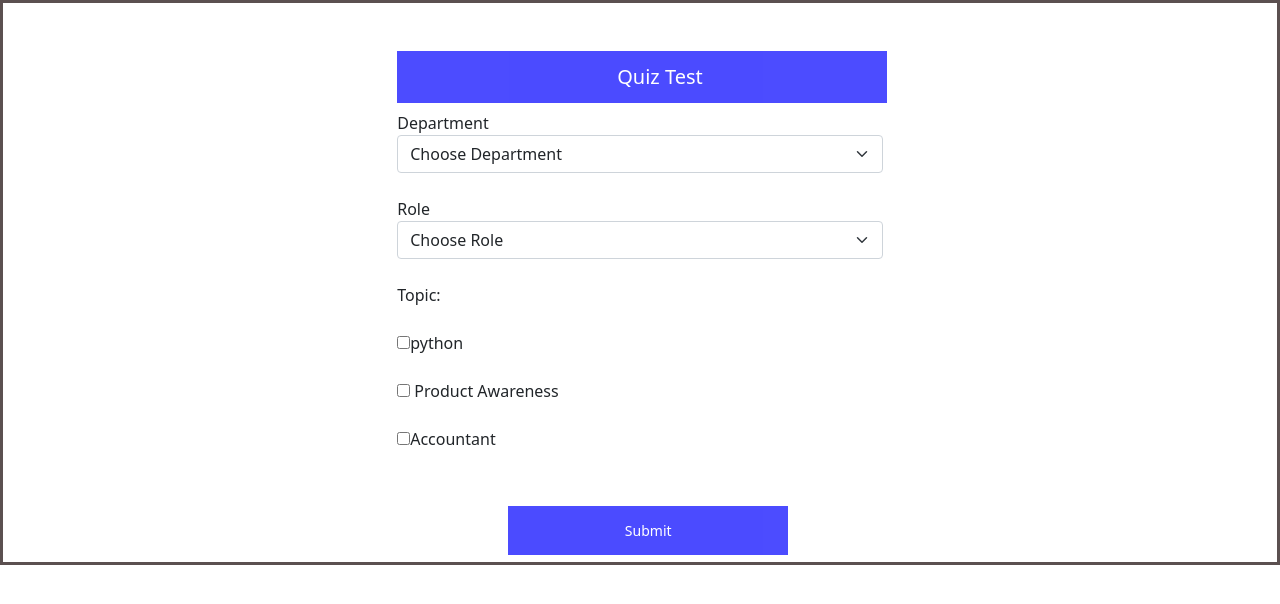
After one commit to yuvaraj2708/aptitude, a Django app: page /depart/ in a window 1280 px wide. The commit adds this page. Shown: the top 604 px of the page. Run offline with Django 4.2, Linux system fonts and the light colour scheme.

Commit message:
create dropllist

```diff
--- /dev/null
+++ b/Quiz/templates/department.html
@@ -0,0 +1,100 @@
+<!doctype html>
+<html lang="en">
+<head>
+    <meta charset="utf-8">
+    <meta name="viewport" content="width=device-width, initial-scale=1">
+    <link href="https://cdn.jsdelivr.net/npm/bootstrap@5.0.2/dist/css/bootstrap.min.css" rel="stylesheet"
+          integrity="sha384-EVSTQN3/azprG1Anm3QDgpJLIm9Nao0Yz1ztcQTwFspd3yD65VohhpuuCOmLASjC" crossorigin="anonymous">
+    <title>Departments</title>
+</head>
+<style>
+body{
+    border: 3px solid #5b5050;
+}
+button{
+    background-color: blue;
+    border: none;
+  padding: 14px 28px;
+  font-size: 14px;
+  cursor: pointer;
+  display: inline-block;
+  color: white;
+  cursor: pointer;
+  opacity: 0.7;
+  position:calc();
+  bottom: 23px;
+  right: 18px;
+  width: 280px;
+  margin-left: 7em;
+}
+
+h3{
+    background-color: blue;
+    border: none;
+  padding: 14px 28px;
+  font-size: 20px;
+  cursor: pointer;
+  display: inline-block;
+  color: white;
+  cursor: pointer;
+  opacity: 0.7;
+  position:calc();
+  bottom: 23px;
+  right: 18px;
+  width: 490px;
+  padding-left: 11em;
+}
+
+
+</style>
+<body>
+<form action="{% url 'filter' %}">
+<div class="container mt-5" style="width:40%">
+    <h3>Quiz Test </h3><br>
+    <label for="department">Department</label>
+
+
+    <select class="form-select" aria-label="Default select example" id="department" onchange="departmentfield()">
+        <option selected>Choose Department</option>
+
+        <option>IT</option>
+        <option>SALES</option>
+        <option>ACCOUNTS</option>
+        {% for i in department %}
+
+
+            <!-- <option value="{{i.id}}" {% if request.GET.department == i.id|lower %}selected{% endif %}>{{i.name}}</option>
+        {% endfor %} -->
+    </select>
+    <br/>
+
+    <label for="role">Role</label>
+    <select class="form-select" aria-label="Default select example" id="role" onchange="rolefield()">
+        <option selected>Choose Role</option>
+        <option>DEVELOPER</option>
+        <option>MARKETING</option>
+        <option>ACCOUNTANCY</option>
+        {% for i in role %}
+            <option value="{{i.id}}" {% if request.GET.role == i.id|lower %}selected{% endif %}>{{i.name}}</option>
+        {% endfor %}
+    </select>
+<br/>
+
+    <label for="topic">Topic:</label><br><br>
+
+
+       <label>
+       <input type="checkbox" name="pythone" value="python">python
+       </label><br><br>
+       <label>
+        <input type="checkbox"> Product Awareness</label><br><br>
+        <label>
+        <input type="checkbox" name="product awareness " value="product">Accountant</label><br><br>
+        </select><br>
+      <div class="btn">
+       <button type="submit">Submit</button></div>
+    <br/>
+</div>
+</form>
+</body>
+</html>
--- a/Quiz/urls.py
+++ b/Quiz/urls.py
@@ -4,10 +4,11 @@ from . import views
 
 urlpatterns = [
     path('admin/', admin.site.urls),
-    path("login/",views.log,name="Home"),
+    path("",views.log,name="Home"),
     path("register/",views.reg,name="registerpage"),
-    path("",views.department,name="Dependant"),
+    path("sample/",views.department,name="Dependant"),
     path("test/",views.Test,name="testpage"),
+    path("depart/",views.sample,name="Sample")
 
 
 
--- a/Quiz/views.py
+++ b/Quiz/views.py
@@ -19,11 +19,11 @@ def log(request):
 
         if user is not None:
            login(request,user)
-           return redirect("/")
+           return redirect("/depart")
 
         else:
              messages.success(request,'Invalid username or password.')
-             return redirect("/depart")
+             return redirect("/")
     else:
         return render(request,'login.html',{})
 
@@ -60,8 +60,8 @@ def Test(request):
 def department(request):
     departmentid = request.GET.get('department', None)
     roleid = request.GET.get('role', None)
-    role = None
-    topic = None
+
+
 
     if departmentid:
         getdepartment = Department.objects.get(id=departmentid)
@@ -72,4 +72,8 @@ def department(request):
 
         topic = Topic.objects.filter(role=getrole)
     department = Department.objects.all()
-    return render(request, 'depart.html', locals())
+    return render(request, 'sample.html', locals())
+
+def sample(request):
+
+    return render(request,"department.html")
```
Also changed, not shown: Quiz/templates/login.html (+32 -3 lines), Quiz/templates/sample.html (renamed from Quiz/templates/depart.html).
